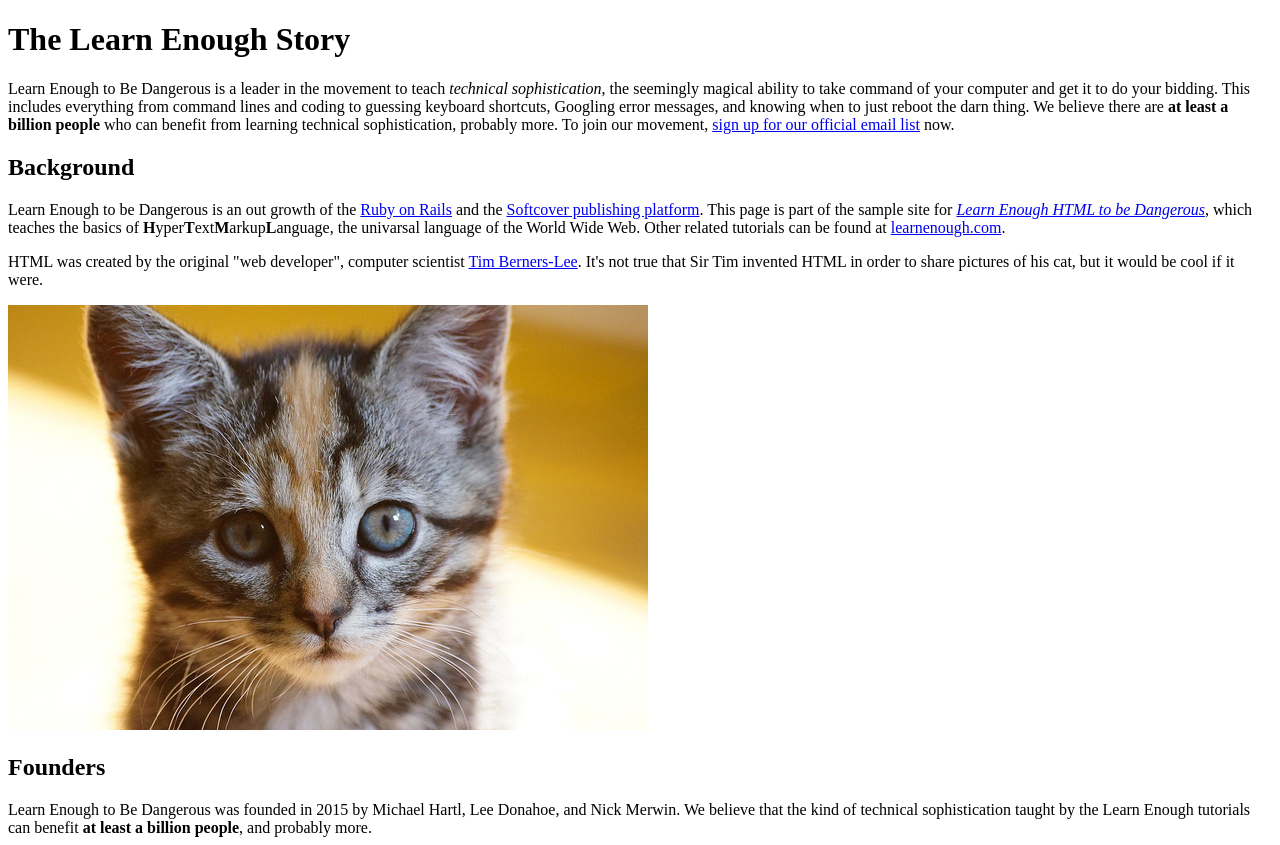
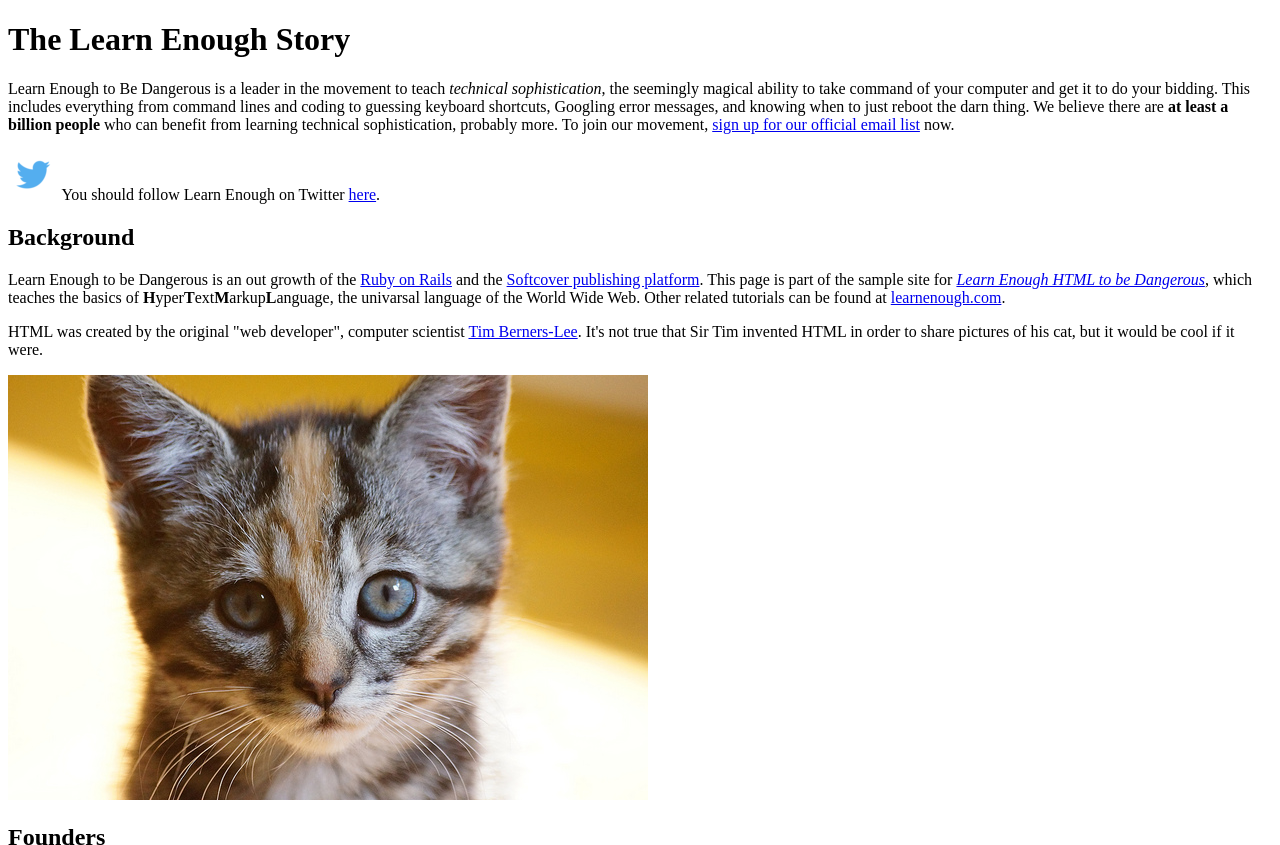
Before and after one commit to talkingtextiles/sample_website, a plain HTML site: page index.html in a window 1280 px wide. Shown: the top 845 px of the page. Drawn offline with Linux system fonts and the light colour scheme.

Commit message:
Add Twitter logo

```diff
--- a/index.html
+++ b/index.html
@@ -20,8 +20,15 @@
     learning technical sophistication, probably more. To join our
     movement, <a href="https://learnenough.com/email">sign up for our official email list</a> now.
   </p>
+  <p>
+    <a href="https://twitter.com/learnenough" target="_blank" rel="noopener" style="text-decoration: none;">
+      <img src="images/small_twitter_logo.png">
+    </a>
 
+    You should follow Learn Enough on Twitter
+    <a href=" https://twitter.com/learnenough" target="_blank" rel="noopener">here</a>.
 
+  </p>
   <h2>Background</h2>
   <p>
     Learn Enough to be Dangerous is an out growth of the <a href="https://railstutorial.org/">Ruby on Rails</a> and the <a href="https://www.software.io/">Softcover publishing platform</a>.
@@ -34,8 +41,9 @@
       Berners-Lee</a>. It's not true that Sir Tim invented HTML in order to
     share pictures of his cat, but it would be cool if it were.
   </p>
-  <img src="images/kitten.jpg" alt="An adorable kitten">
-
+  <a href="https://www.flickr.com/photos/deborah_s_perspective/14144861329">
+    <img src="images/kitten.jpg" alt="An adorable kitten">
+  </a>
 
   <h2>Founders</h2>
   <p>
```
Also changed, not shown: images/small_twitter_logo.png (added).
